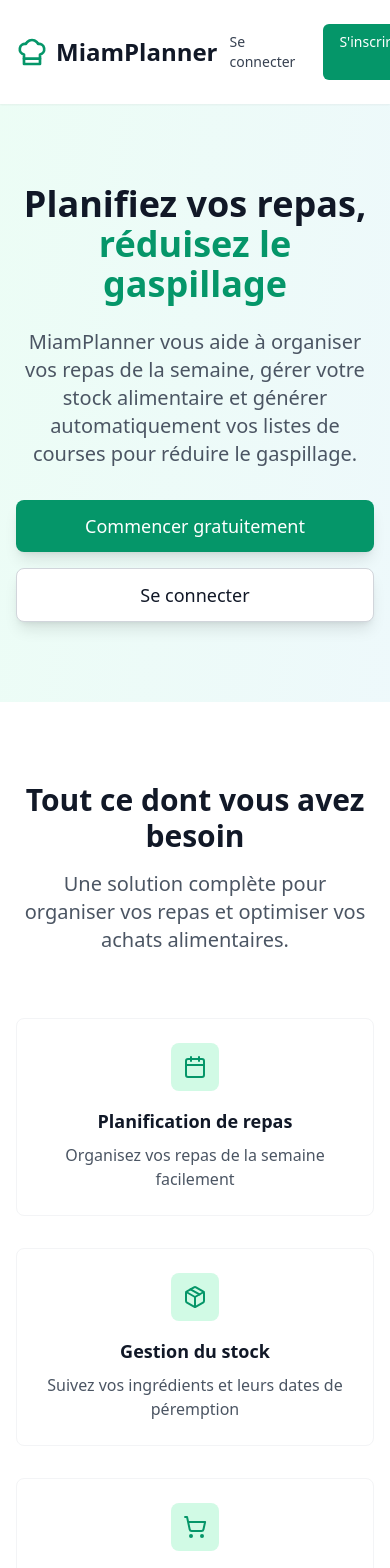
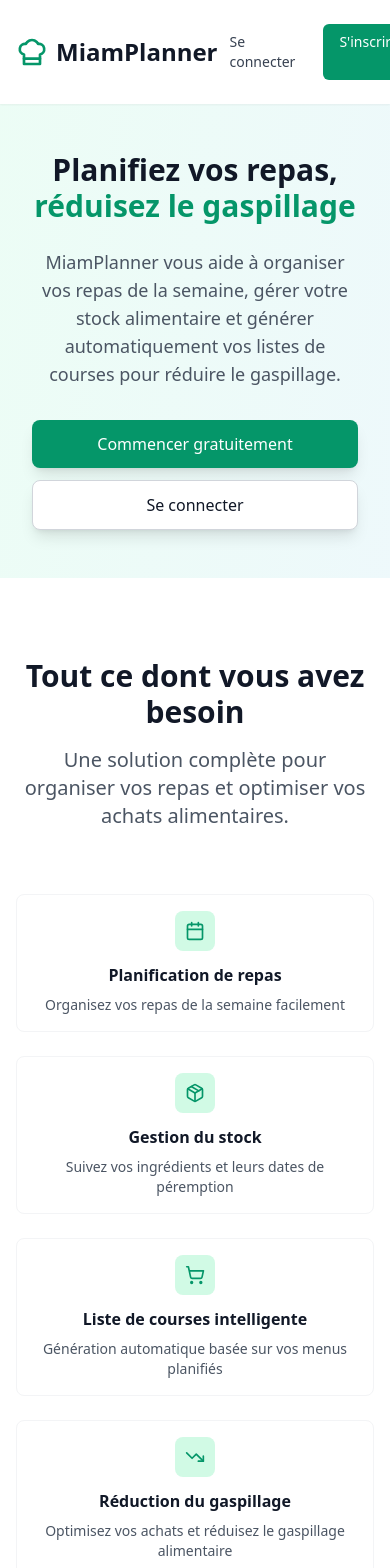
Before and after one commit to Nahary007/MiamPlanner, a React (Vite) app in the folder Frontend_planifer_miam/: page / in a window 390 px wide. Shown: the top 1568 px of the page. Built offline with nearby package versions, Linux system fonts and the light colour scheme.

Commit message:
Fix responsive design for Home page - improve hero section and features
cgen-45fad8d76d334dfb815545c5d53094f3

```diff
--- a/Frontend_planifer_miam/src/pages/Home.tsx
+++ b/Frontend_planifer_miam/src/pages/Home.tsx
@@ -1,28 +1,35 @@
-import React from 'react';
-import { Link } from 'react-router-dom';
-import { ChefHat, Calendar, Package, ShoppingCart, TrendingDown, Users } from 'lucide-react';
+import React from "react";
+import { Link } from "react-router-dom";
+import {
+  ChefHat,
+  Calendar,
+  Package,
+  ShoppingCart,
+  TrendingDown,
+  Users,
+} from "lucide-react";
 
 const Home: React.FC = () => {
   const features = [
     {
       icon: Calendar,
-      title: 'Planification de repas',
-      description: 'Organisez vos repas de la semaine facilement',
+      title: "Planification de repas",
+      description: "Organisez vos repas de la semaine facilement",
     },
     {
       icon: Package,
-      title: 'Gestion du stock',
-      description: 'Suivez vos ingrédients et leurs dates de péremption',
+      title: "Gestion du stock",
+      description: "Suivez vos ingrédients et leurs dates de péremption",
     },
     {
       icon: ShoppingCart,
-      title: 'Liste de courses intelligente',
-      description: 'Génération automatique basée sur vos menus planifiés',
+      title: "Liste de courses intelligente",
+      description: "Génération automatique basée sur vos menus planifiés",
     },
     {
       icon: TrendingDown,
-      title: 'Réduction du gaspillage',
-      description: 'Optimisez vos achats et réduisez le gaspillage alimentaire',
+      title: "Réduction du gaspillage",
+      description: "Optimisez vos achats et réduisez le gaspillage alimentaire",
     },
   ];
 
@@ -34,7 +41,9 @@ const Home: React.FC = () => {
           <div className="flex justify-between items-center py-6">
             <div className="flex items-center">
               <ChefHat className="h-8 w-8 text-emerald-600" />
-              <span className="ml-2 text-2xl font-bold text-gray-900">MiamPlanner</span>
+              <span className="ml-2 text-2xl font-bold text-gray-900">
+                MiamPlanner
+              </span>
             </div>
             <div className="flex space-x-4">
               <Link
@@ -55,26 +64,27 @@ const Home: React.FC = () => {
       </header>
 
       {/* Hero Section */}
-      <section className="py-20">
+      <section className="py-12 md:py-20">
         <div className="max-w-7xl mx-auto px-4 sm:px-6 lg:px-8 text-center">
-          <h1 className="text-4xl md:text-6xl font-bold text-gray-900 mb-6">
+          <h1 className="text-3xl md:text-5xl lg:text-6xl font-bold text-gray-900 mb-6">
             Planifiez vos repas,
             <span className="text-emerald-600"> réduisez le gaspillage</span>
           </h1>
-          <p className="text-xl text-gray-600 mb-8 max-w-3xl mx-auto">
-            MiamPlanner vous aide à organiser vos repas de la semaine, gérer votre stock alimentaire
-            et générer automatiquement vos listes de courses pour réduire le gaspillage.
+          <p className="text-lg md:text-xl text-gray-600 mb-8 max-w-3xl mx-auto px-4">
+            MiamPlanner vous aide à organiser vos repas de la semaine, gérer
+            votre stock alimentaire et générer automatiquement vos listes de
+            courses pour réduire le gaspillage.
           </p>
-          <div className="flex flex-col sm:flex-row gap-4 justify-center">
+          <div className="flex flex-col sm:flex-row gap-3 md:gap-4 justify-center px-4">
             <Link
               to="/register"
-              className="bg-emerald-600 hover:bg-emerald-700 text-white px-8 py-3 rounded-lg text-lg font-medium transition-colors shadow-lg"
+              className="bg-emerald-600 hover:bg-emerald-700 text-white px-6 md:px-8 py-3 rounded-lg text-base md:text-lg font-medium transition-colors shadow-lg"
             >
               Commencer gratuitement
             </Link>
             <Link
               to="/login"
-              className="bg-white hover:bg-gray-50 text-gray-900 px-8 py-3 rounded-lg text-lg font-medium transition-colors border border-gray-300 shadow-lg"
+              className="bg-white hover:bg-gray-50 text-gray-900 px-6 md:px-8 py-3 rounded-lg text-base md:text-lg font-medium transition-colors border border-gray-300 shadow-lg"
             >
               Se connecter
             </Link>
@@ -90,23 +100,28 @@ const Home: React.FC = () => {
               Tout ce dont vous avez besoin
             </h2>
             <p className="text-xl text-gray-600 max-w-2xl mx-auto">
-              Une solution complète pour organiser vos repas et optimiser vos achats alimentaires.
+              Une solution complète pour organiser vos repas et optimiser vos
+              achats alimentaires.
             </p>
           </div>
 
-          <div className="grid md:grid-cols-2 lg:grid-cols-4 gap-8">
+          <div className="grid grid-cols-1 sm:grid-cols-2 lg:grid-cols-4 gap-6 md:gap-8">
             {features.map((feature, index) => {
               const Icon = feature.icon;
               return (
                 <div
                   key={index}
-                  className="text-center p-6 rounded-lg border border-gray-100 hover:shadow-lg transition-shadow"
+                  className="text-center p-4 md:p-6 rounded-lg border border-gray-100 hover:shadow-lg transition-shadow"
                 >
-                  <div className="inline-flex items-center justify-center w-12 h-12 bg-emerald-100 rounded-lg mb-4">
-                    <Icon className="h-6 w-6 text-emerald-600" />
+                  <div className="inline-flex items-center justify-center w-10 h-10 md:w-12 md:h-12 bg-emerald-100 rounded-lg mb-3 md:mb-4">
+                    <Icon className="h-5 w-5 md:h-6 md:w-6 text-emerald-600" />
                   </div>
-                  <h3 className="text-lg font-semibold text-gray-900 mb-2">{feature.title}</h3>
-                  <p className="text-gray-600">{feature.description}</p>
+                  <h3 className="text-base md:text-lg font-semibold text-gray-900 mb-2">
+                    {feature.title}
+                  </h3>
+                  <p className="text-sm md:text-base text-gray-600">
+                    {feature.description}
+                  </p>
                 </div>
               );
             })}
@@ -126,35 +141,48 @@ const Home: React.FC = () => {
             </p>
           </div>
 
-          <div className="grid md:grid-cols-3 gap-8 text-center">
+          <div className="grid grid-cols-1 sm:grid-cols-3 gap-6 md:gap-8 text-center">
             <div>
-              <div className="text-4xl font-bold text-white mb-2">10k+</div>
-              <div className="text-emerald-100">Utilisateurs actifs</div>
+              <div className="text-3xl md:text-4xl font-bold text-white mb-2">
+                10k+
+              </div>
+              <div className="text-sm md:text-base text-emerald-100">
+                Utilisateurs actifs
+              </div>
             </div>
             <div>
-              <div className="text-4xl font-bold text-white mb-2">50k+</div>
-              <div className="text-emerald-100">Repas planifiés</div>
+              <div className="text-3xl md:text-4xl font-bold text-white mb-2">
+                50k+
+              </div>
+              <div className="text-sm md:text-base text-emerald-100">
+                Repas planifiés
+              </div>
             </div>
             <div>
-              <div className="text-4xl font-bold text-white mb-2">30%</div>
-              <div className="text-emerald-100">Réduction du gaspillage moyen</div>
+              <div className="text-3xl md:text-4xl font-bold text-white mb-2">
+                30%
+              </div>
+              <div className="text-sm md:text-base text-emerald-100">
+                Réduction du gaspillage moyen
+              </div>
             </div>
           </div>
         </div>
       </section>
 
       {/* CTA Section */}
-      <section className="py-20">
+      <section className="py-12 md:py-20">
         <div className="max-w-4xl mx-auto text-center px-4 sm:px-6 lg:px-8">
-          <h2 className="text-3xl md:text-4xl font-bold text-gray-900 mb-4">
+          <h2 className="text-2xl md:text-3xl lg:text-4xl font-bold text-gray-900 mb-4">
             Prêt à commencer ?
           </h2>
-          <p className="text-xl text-gray-600 mb-8">
-            Rejoignez MiamPlanner aujourd'hui et transformez votre façon de cuisiner.
+          <p className="text-lg md:text-xl text-gray-600 mb-6 md:mb-8">
+            Rejoignez MiamPlanner aujourd'hui et transformez votre façon de
+            cuisiner.
           </p>
           <Link
             to="/register"
-            className="bg-emerald-600 hover:bg-emerald-700 text-white px-8 py-3 rounded-lg text-lg font-medium transition-colors shadow-lg"
+            className="inline-block bg-emerald-600 hover:bg-emerald-700 text-white px-6 md:px-8 py-3 rounded-lg text-base md:text-lg font-medium transition-colors shadow-lg"
           >
             S'inscrire gratuitement
           </Link>
```
